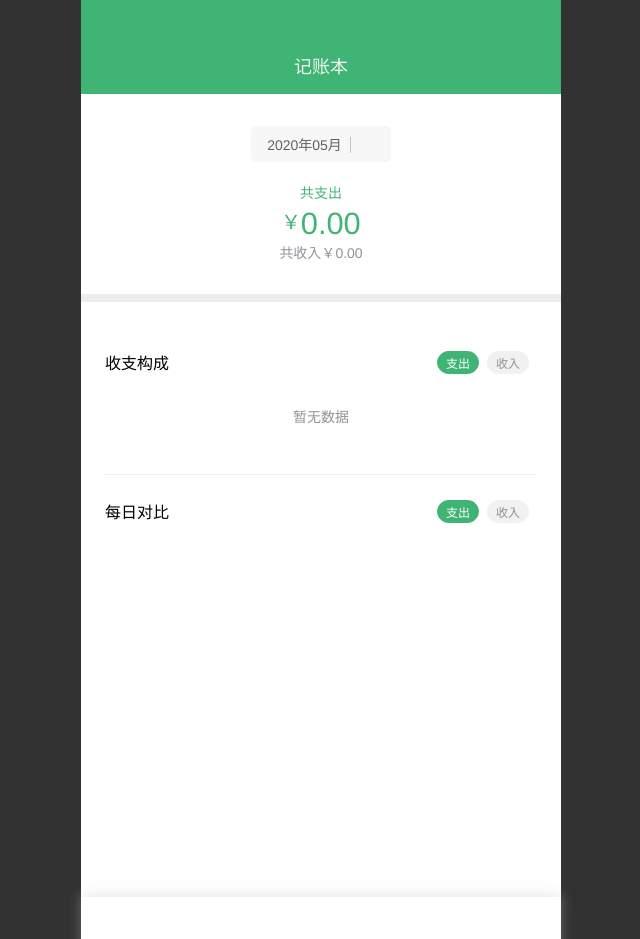
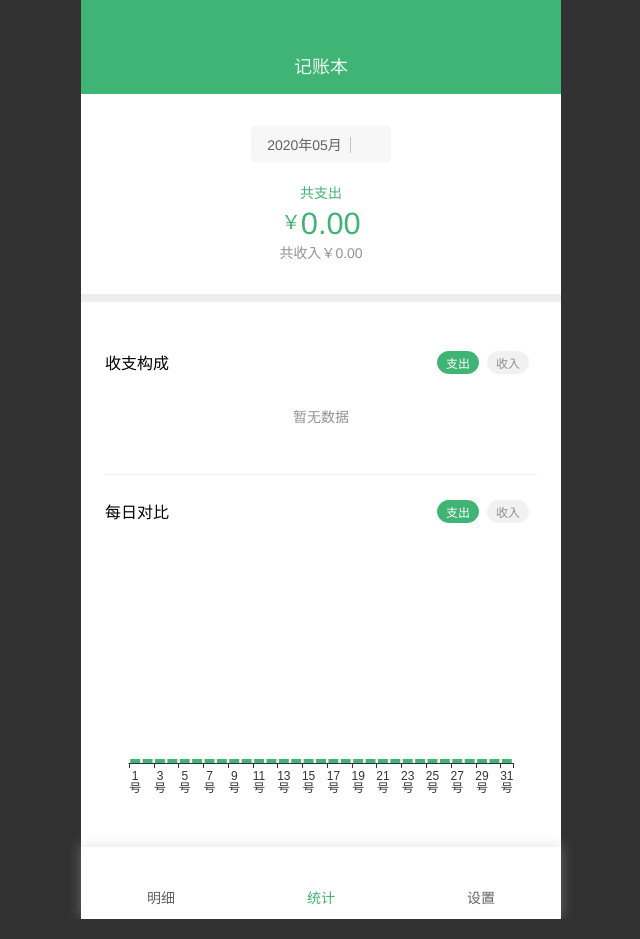
Before and after one commit to haixiangyan/weixin-cash, a React (Create React App) app: page /analysis in a window 1280 px wide. Shown: the top 939 px of the page, without its empty margins (319-959 px from the left). Built offline with nearby package versions, Linux system fonts and the light colour scheme.

Commit message:
封装柱状图格式

```diff
--- /dev/null
+++ b/src/lib/chart.ts
@@ -0,0 +1,48 @@
+import theme from '../theme'
+import {TRecordType} from '../hooks/useRecordList'
+
+export const barChart = (xData: any[], yData: any[], type: TRecordType) => {
+  const color = type === 'expense' ? theme.$success : theme.$warning
+  const name = type === 'expense' ? '支出' : '收入'
+
+  return {
+    tooltip: {
+      show: true,
+      trigger: 'item',
+      axisPointer: {
+        type: 'shadow',
+        axis: 'auto',
+      },
+      padding: 5,
+      textStyle: {
+        color: '#eee'
+      },
+    },
+    xAxis: {
+      axisLabel: {
+        formatter: '{value}\n号',
+      },
+      data: xData
+    },
+    yAxis: {
+      show: false,
+    },
+    series: [
+      {
+        type: 'bar',
+        name,
+        data: yData,
+        label: {
+          show: true,
+          position: 'top',
+          color,
+          formatter: (data: any) => data.value === 0 ? '' : `￥${data.value}`
+        },
+        itemStyle: {
+          color,
+        },
+        barMinHeight: 4
+      }
+    ]
+  }
+}
--- a/src/pages/Analysis/DayAnalysis.tsx
+++ b/src/pages/Analysis/DayAnalysis.tsx
@@ -6,7 +6,7 @@ import Button from '../../components/Button'
 import {parseMonthRecord, TMonthRecord, TRawRecord, TRecordType} from '../../hooks/useRecordList'
 import dayjs, {Dayjs} from 'dayjs'
 import {getDaysInMonth} from '../../lib/date'
-import theme from '../../theme'
+import {barChart} from '../../lib/chart'
 
 type TProps = {
   month: Dayjs
@@ -23,10 +23,7 @@ const Header = styled.div`
 `
 
 const Main = styled.div`
-  overflow: auto;
-  > div {
-    width: 700px;
-  }
+  margin: 0 -24px;
 `
 
 const getYData = (days: number[], rawRecordList: TRawRecord[]) => {
@@ -42,47 +39,13 @@ const DayAnalysis: React.FC<TProps> = (props) => {
   const [type, setType] = useState<TRecordType>('expense')
 
   const rawRecordList = monthRecord ? parseMonthRecord(monthRecord).filter(r => r.type === type) : []
-  const xData = getDaysInMonth(month)
-  const yData = getYData(xData, rawRecordList)
 
-  const options = {
-    tooltip: {
-      show: true,
-      trigger: 'item',
-      axisPointer: {
-        type: 'shadow',
-        axis: 'auto',
-      },
-      padding: 5,
-      textStyle: {
-        color: '#eee'
-      },
-    },
-    xAxis: {
-      axisLabel: {
-        formatter: '{value}\n日',
-      },
-      data: xData
-    },
-    yAxis: {
-      show: false,
-    },
-    series: [
-      {
-        type: 'bar',
-        name: type === 'expense' ? '支出' : '收入',
-        data: yData,
-        label: {
-          show: true,
-          position: 'top',
-          color: theme.$success
-        },
-        itemStyle: {
-          color: theme.$success
-        },
-      }
-    ]
-  }
+  // 每日对比
+  const xDayData = getDaysInMonth(month)
+  const yDayData = getYData(xDayData, rawRecordList)
+  const dayChartOptions = barChart(xDayData, yDayData, type)
+
+  // 每月对比
 
   return (
     <section>
@@ -105,7 +68,7 @@ const DayAnalysis: React.FC<TProps> = (props) => {
 
       <Main>
         <div>
-          <ReactEcharts option={options} style={{height: 350}}/>
+          <ReactEcharts option={dayChartOptions}/>
         </div>
       </Main>
     </section>
```
